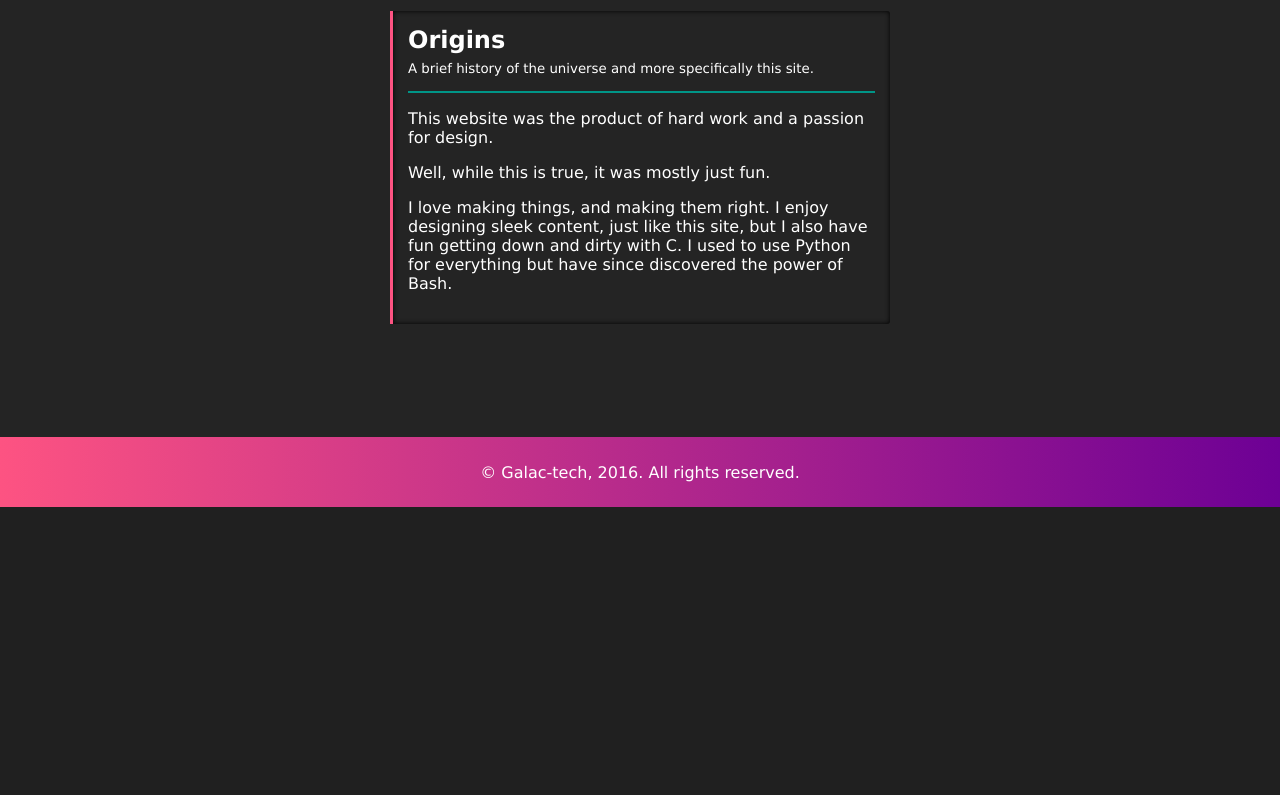
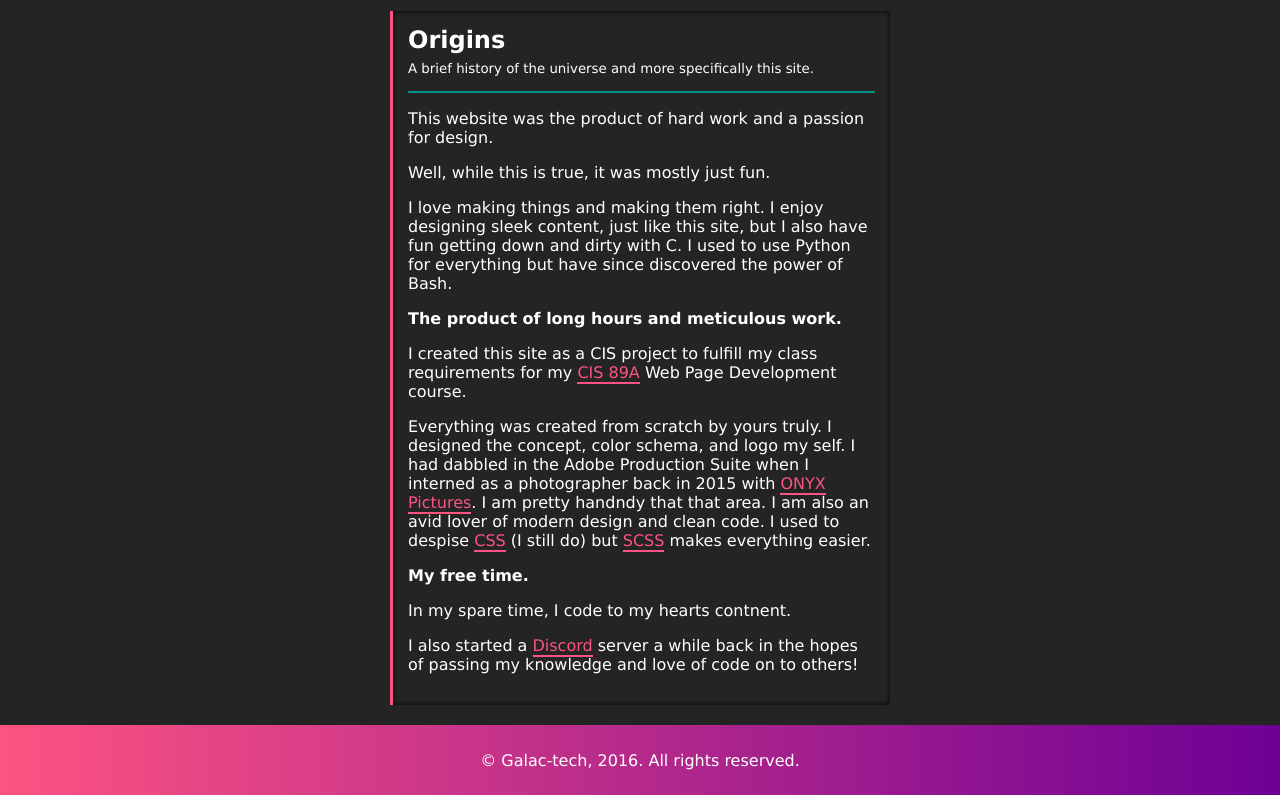
Before and after one commit to NoahCardoza/personal-portfolio, a PHP site: page / in a window 1280 px wide. Shown: the part 293-1088 px from the top of the page. Before the commit the page ends 800 px from the top, so only its background shows below. Run offline with PHP 8.4, Linux system fonts and the light colour scheme.

Commit message:
added more content

```diff
--- a/index.php
+++ b/index.php
@@ -19,7 +19,13 @@
 				<!-- ARTICLE BODY -->
 				<p>This website was the product of hard work and a passion for design.</p>
 				<p>Well, while this is true, it was mostly just fun.</p>
-				<p>I love making things, and making them right. I enjoy designing sleek content, just like this site, but I also have fun getting down and dirty with C. I used to use Python for everything but have since discovered the power of Bash.</p>
+				<p>I love making things and making them right. I enjoy designing sleek content, just like this site, but I also have fun getting down and dirty with C. I used to use Python for everything but have since discovered the power of Bash.</p>
+				<h4>The product of long hours and meticulous work.</h4>
+				<p>I created this site as a CIS project to fulfill my class requirements for my <a href="https://www.deanza.edu/publications/catalog/search/schdetail.html?detailNum=CIS89A17-18">CIS 89A</a> Web Page Development course.</p>
+				<p>Everything was created from scratch by yours truly. I designed the concept, color schema, and logo my self. I had dabbled in the Adobe Production Suite when I interned as a photographer back in 2015 with <a target="_blank" href="https://onyxpictures.com/">ONYX Pictures</a>. I am pretty handndy that that area. I am also an avid lover of modern design and clean code. I used to despise <a href="https://www.w3schools.com/css/css_intro.asp">CSS</a> (I still do) but <a href="http://sass-lang.com/">SCSS</a> makes everything easier.</p>
+				<h4>My free time.</h4>
+				<p>In my spare time, I code to my hearts contnent.</p>
+				<p>I also started a <a href="https://discord.gg/96jKkqY">Discord</a> server a while back in the hopes of passing my knowledge and love of code on to others!</p>
 			</article>
 		</div>
 		<!-- THIS PUSHES THE FOOTER DOWN TO THE BOTTOM OF THE SCREEN -->
```
Also changed, not shown: about.php (+12 -0 lines).
